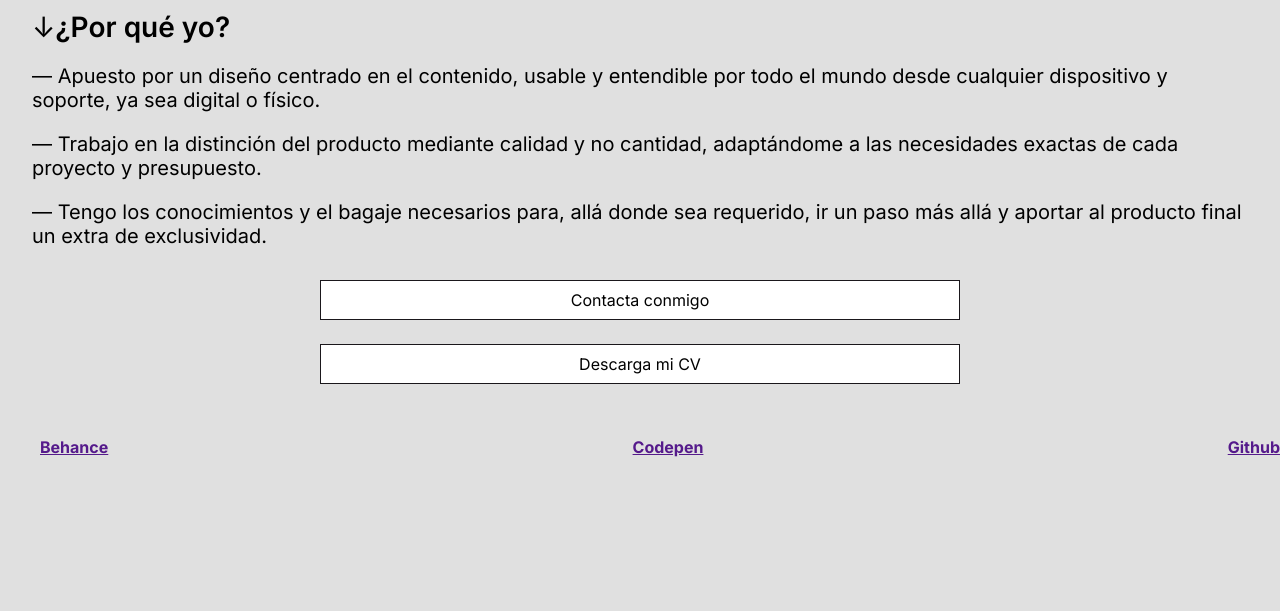
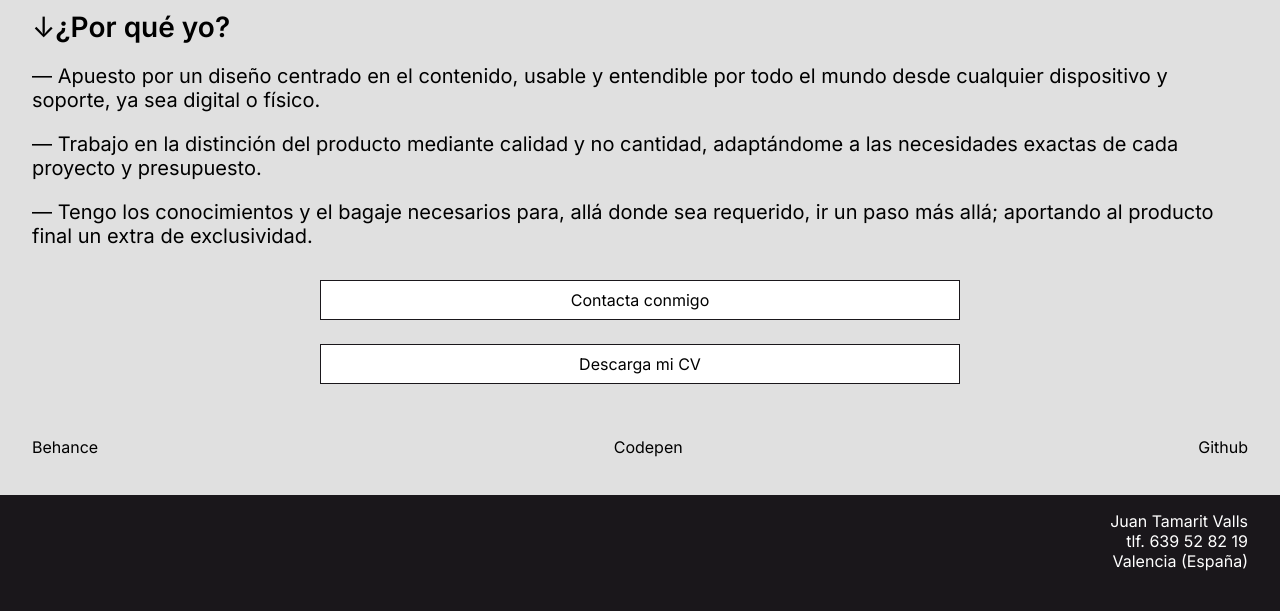
Before and after one commit to JuanTamarit/Project-Alpha_AboutMe, a plain HTML site: page index.html in a window 1280 px wide. Shown: the part 1798-2409 px from the top of the page. Before the commit the page ends 2293 px from the top, so only its background shows below. Drawn offline with nearby package versions, Linux system fonts and the light colour scheme.

Commit message:
Footer casi terminado
Footer casi terminado a falta de que los links vayan a algún sitio. Estéticamente terminado

```diff
--- a/index.html
+++ b/index.html
@@ -86,7 +86,7 @@
                 <h1 class='lasth1'>¿Por qué yo?</h1>
                 <p>— Apuesto por un diseño centrado en el contenido, usable y entendible por todo el mundo desde cualquier dispositivo y soporte, ya sea digital o físico. </p>
                 <p>— Trabajo en la distinción del producto mediante calidad y no cantidad, adaptándome a las necesidades exactas de cada proyecto y presupuesto.</p>
-                <p>— Tengo los conocimientos y el bagaje necesarios para, allá donde sea requerido, ir un paso más allá y aportar al producto final un extra de exclusividad. </p>
+                <p>— Tengo los conocimientos y el bagaje necesarios para, allá donde sea requerido, ir un paso más allá; aportando al producto final un extra de exclusividad. </p>
             </article>
             <div class="buttons">
                 <button class="button actionMainButton">Contacta conmigo</button>
@@ -103,6 +103,9 @@
             <li class="rrssitem"><a href=""><h4>Github</h4></a></li>
         </ul>
     </nav>
+    <div class="datosdecontacto">
+<p>Juan Tamarit Valls <br>tlf. 639 52 82 19 <br>Valencia (España)</p>
+    </div>
     </footer>
 
 <script src="https://cdn.jsdelivr.net/npm/swiper@8/swiper-bundle.min.js"></script>
--- a/style.css
+++ b/style.css
@@ -6,6 +6,7 @@
 *:after,
 *:before {
 box-sizing: border-box;
+text-decoration: none;
 }
 
 body {
@@ -40,10 +41,11 @@ h3 {
     font-weight: 400;
 }
 
-/*h4 {
-    font-size: 28px;
-    font-weight: 600;
-}
+h4 {
+    font-size: 16px;
+    font-weight: 400;
+    color: black;
+}/*
 
 h5 {
     font-size: 24px;
@@ -365,3 +367,16 @@ article p{
   .rrssitem {
     list-style: none;
 }
+
+.rrss{
+    padding: 0px 32px 0px 32px;
+}
+
+.datosdecontacto {
+    color: white;
+    background-color: #1a171b;
+    padding-right: 32px;
+    display: flex;
+    justify-content: right;
+    text-align: right;
+}
```
